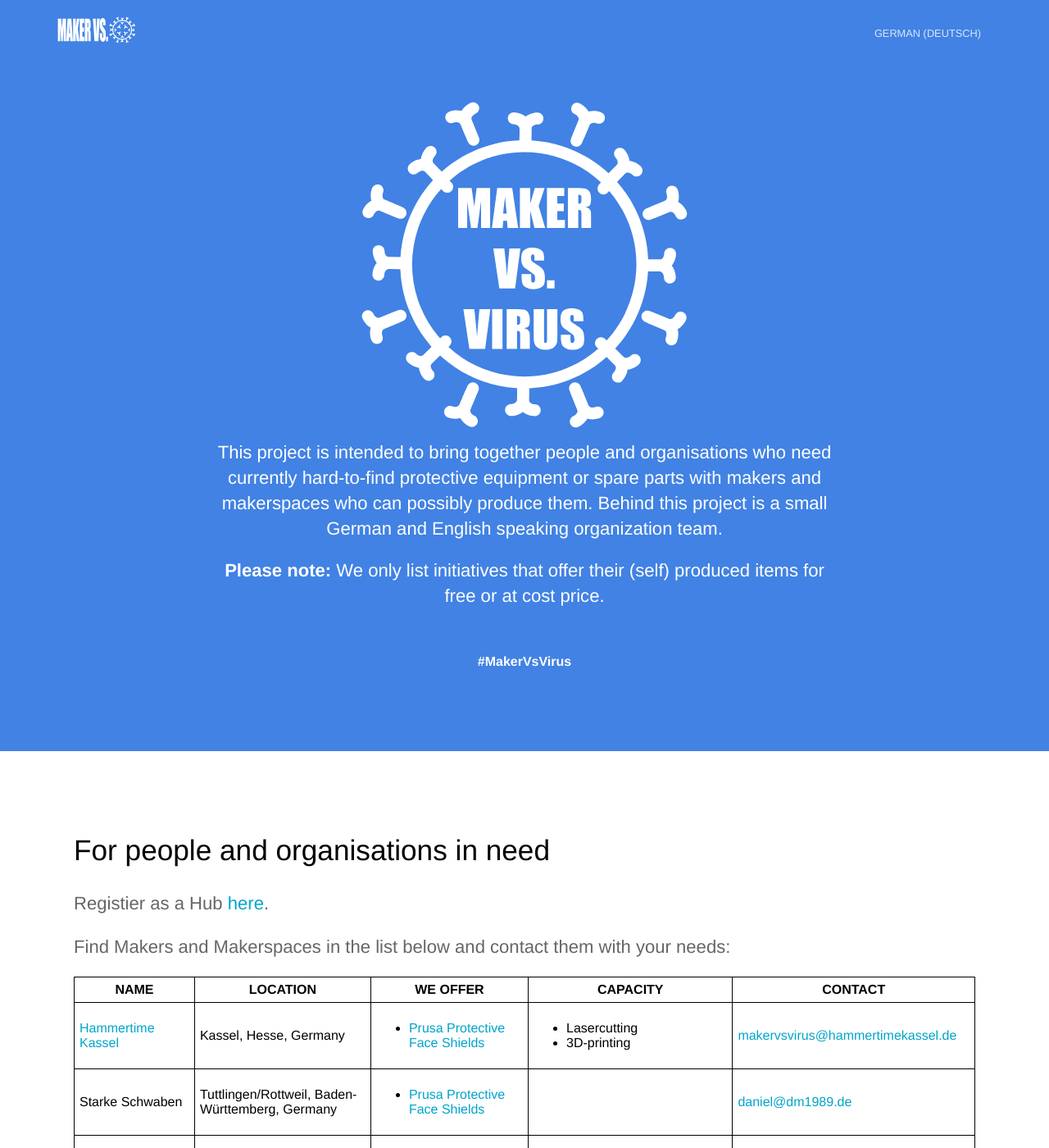
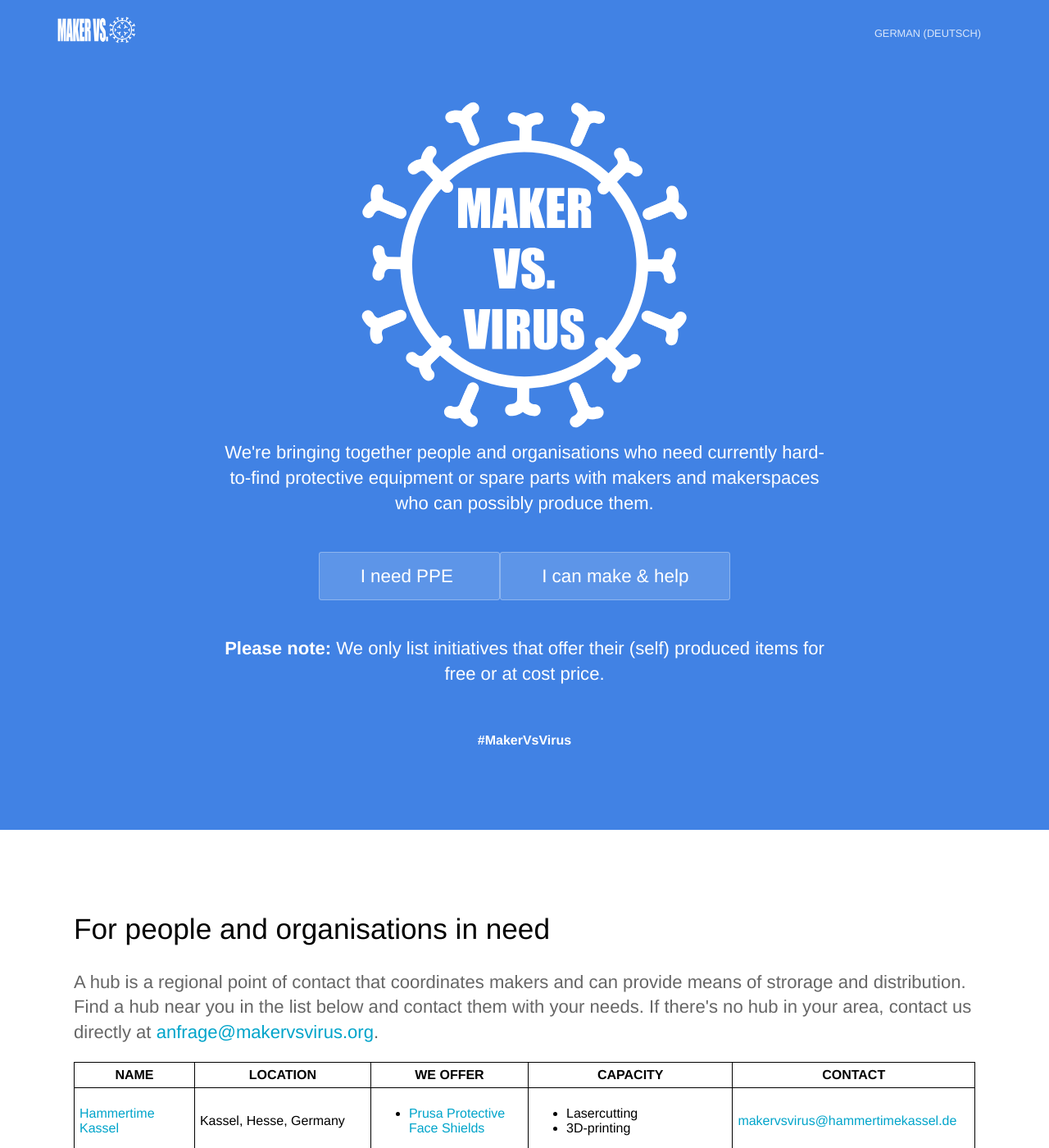
Before and after one commit to CloudCannon/hydra-jekyll-template, a Jekyll site: the page built from en/index.html, in a window 1280 px wide and 1400 px high. Shown: the whole window at 82% size. Built offline with Jekyll 4.4.1, drawn with Linux system fonts in a browser that asks for light colours; some of the changed text lies outside the part shown.

Commit message:
Clarify different “users” of the website and their sections
* Add CTA buttons to direct to the right section
* Shorten introduction text
* Move hub registration down to the Maker section
* translate maker registration text to English

```diff
--- a/_data/lang.yml
+++ b/_data/lang.yml
@@ -2,20 +2,23 @@ en:
   title: |
     Using our Maker skills against Corona
   subtitle: |
-    This project is intended to bring together people and organisations
+    We're bringing together people and organisations
     who need currently hard-to-find protective equipment or spare parts
-    with makers and makerspaces who can possibly produce them. Behind this
-    project is a small German and English speaking organization team.
+    with makers and makerspaces who can possibly produce them.
+  cta_need: |
+    I need PPE
+  cta_maker: |
+    I can make & help
   hint_non_profit: |
     <strong>Please note: </strong> We only list initiatives that offer
     their (self) produced items for free or at cost price.
   offer_header: |
     For people and organisations in need
   offer_registration: |
-    Registier as a Hub <a href="https://docs.google.com/forms/d/e/1FAIpQLSeXCnK1oEQh5l_5kfUDHrEDJV2M7BkVJUylFiMwsxF_K2yHLQ/viewform"_blank">here</a>.
+    We also need <b>regional hubs</b> that can provide coordination, storage and a point of contact for distribution. Register as a Hub <a href="https://docs.google.com/forms/d/e/1FAIpQLSeXCnK1oEQh5l_5kfUDHrEDJV2M7BkVJUylFiMwsxF_K2yHLQ/viewform"_blank">here</a>.
   offer_description: |
-    Find Makers and Makerspaces in the list below and contact them with
-    your needs:
+    A hub is a regional point of contact that coordinates makers and can provide means of strorage and distribution.
+    Find a hub near you in the list below and contact them with your needs. If there's no hub in your area, contact us directly at <a href="mailto:anfrage@makervsvirus.org">anfrage@makervsvirus.org</a>.
   offer_table_name: |
     Name
   offer_table_location: |
@@ -41,8 +44,8 @@ en:
     Contact
 
   support_registration: |
-    Als lokaler Maker unterstützt du deinen regionalen Hub! Sagst was du leisten kannst und schickst die Teile dann auch dort hin. <br>
-    Registiere dich <a href="https://docs.google.com/forms/d/e/1FAIpQLSeIqflF3iAowqptV4zxMkg26spX41nKoNum_SSXNGwNyxVz0A/viewform" _blank">hier</a> als Maker.
+    As a <b>local maker</b>, you support the regional hub by 3D printing, laser cutting, sewing or else! Let us know what you can do, and then send your parts to the hub. <br>
+    Use <a href="https://docs.google.com/forms/d/e/1FAIpQLSeIqflF3iAowqptV4zxMkg26spX41nKoNum_SSXNGwNyxVz0A/viewform" _blank">this form</a> to register.
 
   support_description: |
     <p>We're looking for people who:</p>
@@ -73,18 +76,22 @@ de:
   title: |
     Unsere Maker Skills gegen Corona
   subtitle: |
-    Dieses Projekt soll Menschen und Organisationen zusammenbringen, die aktuell dringend benötigte Schutzausrüstung oder Ersatzteile brauchen,
-    und Maker und Makerspaces, die diese möglicherweise produzieren können.
-    Hinter diesem Projekt steht ein kleines Deutsch und Englisch sprechendes Team.
+    Wir bringen Menschen/Organisationen zusammen, die dringend Schutzausrüstung oder Ersatzteile brauchen,
+    und Maker und Makerspaces, die diese produzieren können.
+  cta_need: |
+    Ich habe Bedarf
+  cta_maker: |
+    Ich kann produzieren
   hint_non_profit: |
     <strong>Bitte beachte: </strong> Wir führen nur Iniativen auf, die ihre (selbst) produzierten Artikel kostenlos oder zum Selbstkostenpreis anbieten.
   offer_header: |
     Für Menschen und Organisationen in Not
   offer_registration: |
+    Wir benötigen außerdem <b>regionale Hubs</b> als Zusammenschluss von Makern mit Koordinations - und Leitungswillen, evtl. sogar Lagerkapazität für eine zentrale Verteilung.
     Registiere dich als Hub <a href="https://docs.google.com/forms/d/e/1FAIpQLSeXCnK1oEQh5l_5kfUDHrEDJV2M7BkVJUylFiMwsxF_K2yHLQ/viewform"_blank">hier</a>.
   offer_description: |
     Ein Hub ist ein Zusammenschluss von Makern mit Koordinations - und Leitungswillen, evtl. sogar Lagerkapazität für eine zentrale Verteilung.
-    Finde Hubs in der unten stehenden Liste und kontaktiere sie mit deinem Bedarf:
+    Finde Hubs in der unten stehenden Liste und kontaktiere sie mit deinem Bedarf. Sollte es keinen Hub in deiner Nähe geben, melde dich direkt bei uns via <a href="mailto:anfrage@makervsvirus.org">anfrage@makervsvirus.org</a>.
   offer_table_name: |
     Name
   offer_table_location: |
@@ -109,7 +116,7 @@ de:
     Contact
 
   support_registration: |
-    Als lokaler Maker unterstützt du deinen regionalen Hub! Sagst was du leisten kannst und schickst die Teile dann auch dort hin. <br>
+    Als <b>lokaler Maker</b> unterstützt du deinen regionalen Hub! Sagst was du leisten kannst und schickst die Teile dann auch dort hin. <br>
     Registiere dich <a href="https://docs.google.com/forms/d/e/1FAIpQLSeIqflF3iAowqptV4zxMkg26spX41nKoNum_SSXNGwNyxVz0A/viewform" _blank">hier</a> als Maker.
 
   support_description: |
--- a/_includes/main-content.html
+++ b/_includes/main-content.html
@@ -11,6 +11,10 @@
 		Organistations-Team. -->
 		<p class="subtext editable">{{site.data.lang[page.lang].subtitle}}</p>
 
+		<div class="cta">
+			<span class="button alt"><a href="#need">{{site.data.lang[page.lang].cta_need}}</a></span>
+			<span class="button alt"><a href="#maker">{{site.data.lang[page.lang].cta_maker}}</a></span>
+		</div>
 		<!-- Wir listen ausschließlich Initiativen, die die (selbst) produzierten Dinge kostenlos oder
 		zum Selbstkostenpreis anbieten.-->
 		<p class="subtext editable">
@@ -23,12 +27,10 @@
 </section>
 
 <div class="content">
-	<section>
+	<section id="need">
 		<div class="container flex">
 			<div class="text editable">
 				<h2>{{site.data.lang[page.lang].offer_header}}</h2>
-
-				<p>{{site.data.lang[page.lang].offer_registration}}</p>
 
 				<p>{{site.data.lang[page.lang].offer_description}}</p>
 
@@ -85,7 +87,7 @@
 		</div>
 	</section>
 
-	<section>
+	<section id="maker">
 		<div class="container flex">
 			<div class="text editable">
 				<!-- Ich bin ein Maker / wir sind ein Makerspace und wollen helfen -->
@@ -94,6 +96,8 @@
 				<iframe src="https://www.google.com/maps/d/embed?mid=1Sc7ZRpHDt-98-SCrfmRuFZNbLtF3I-uf" width="100%" height="480"></iframe>
 
 				<p>{{site.data.lang[page.lang].support_registration}}</p>
+
+				<p>{{site.data.lang[page.lang].offer_registration}}</p>
 
 				<!--
 				Wir suchen Leute, die:
```
